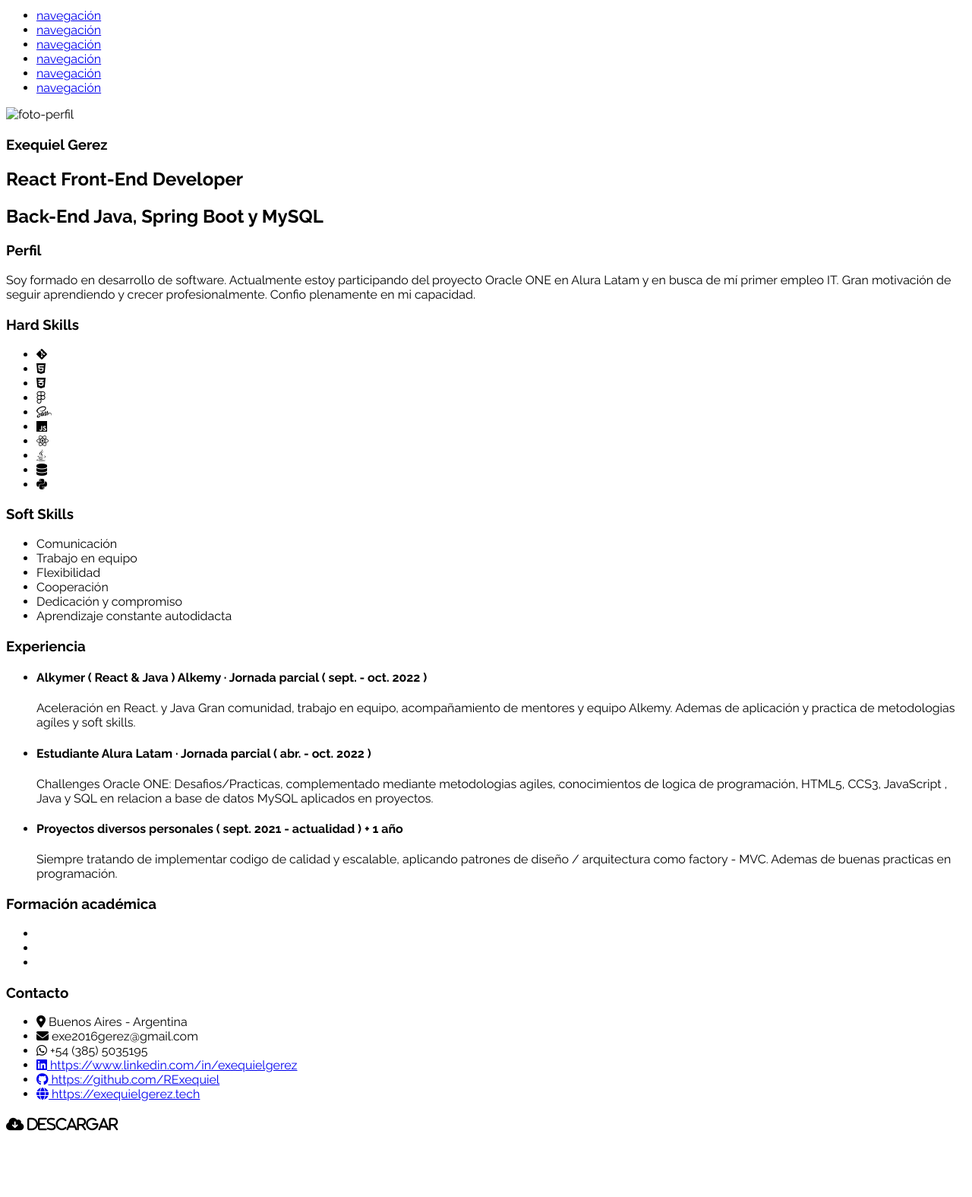
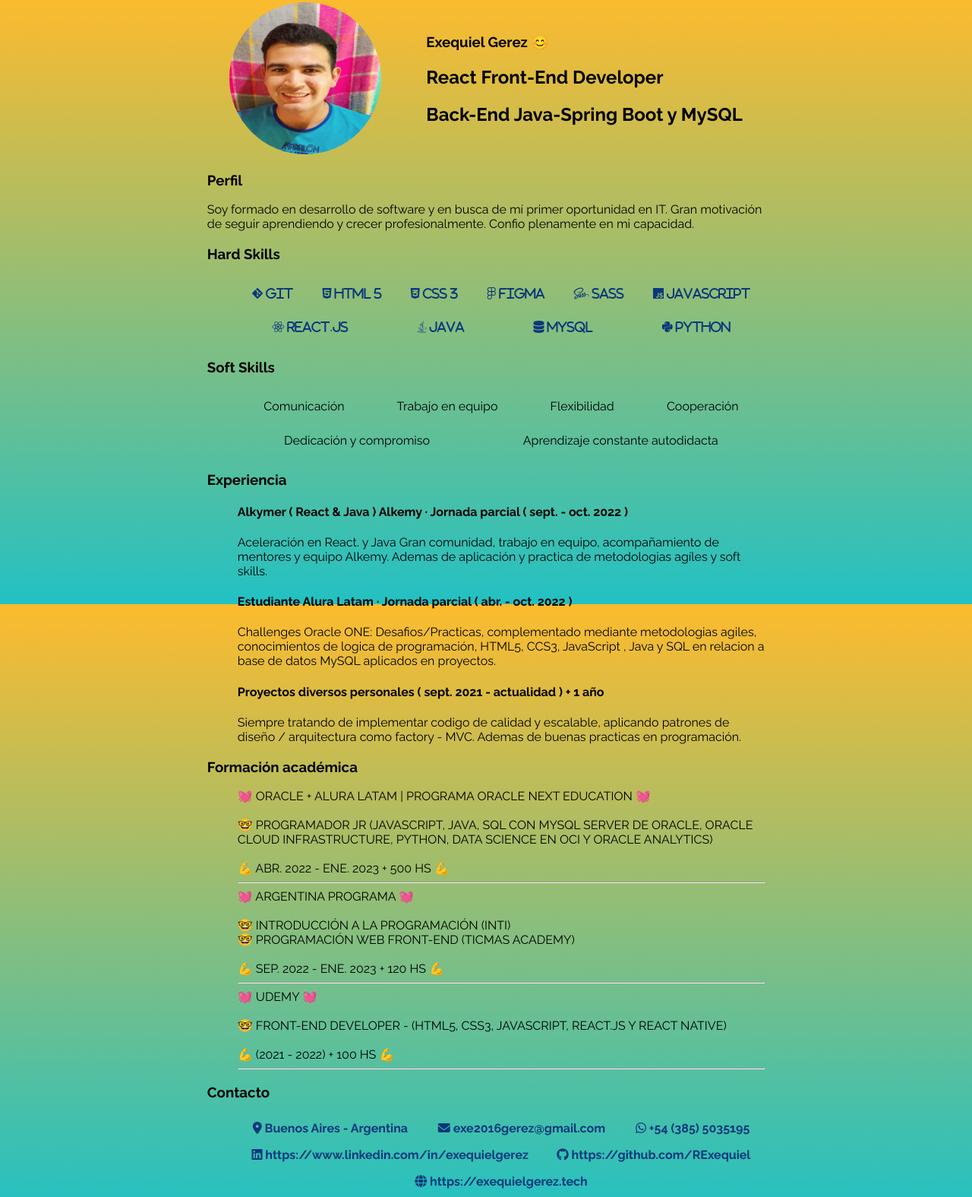
Before and after one commit to RExequiel/Exequiel_Gerez-CV, a plain HTML site: page index.html in a window 1280 px wide. Shown: the part 5-1580 px from the top of the page at 76% size. Before the commit the page ends 1514 px from the top, so only its background shows below. Drawn offline with Linux system fonts and the light colour scheme.

Commit message:
version estatica

```diff
--- /dev/null
+++ b/css/download.css
@@ -0,0 +1,6 @@
+.download {
+    display: flex;
+    align-items: center;
+    justify-content: flex-end;
+    cursor: pointer;
+}
--- /dev/null
+++ b/css/footer/footer.contact.css
@@ -0,0 +1,10 @@
+.footer__contact ul{
+    display: flex;
+    align-items: center;
+    justify-content: space-around;
+    flex-wrap: wrap;
+}
+
+.footer__contact ul li{
+    padding: .5rem .2rem;
+}
--- a/css/global.css
+++ b/css/global.css
@@ -1,3 +1,30 @@
+:root{
+    --primary-color: #0a377b;
+    --secondary-color: #eeeeee;
+}
+
 *{
     font-family: 'Raleway', sans-serif;
+    scroll-behavior: smooth;
 }
+
+body{
+    max-width: 75ch;
+    max-height: 720px;
+    margin: .5rem auto;
+    background: rgb(34,193,195);
+    background: linear-gradient(0deg, rgba(34,193,195,1) 0%, rgba(253,187,45,1) 100%);
+    background-repeat: no-repeat;
+    background-size: cover;
+    background-attachment: fixed;
+}
+
+i, a, footer section ul li{
+    text-decoration: none;
+    color: var(--primary-color);
+    font-weight: bold;
+}
+
+li{
+    list-style-type: none;
+}
--- /dev/null
+++ b/css/header/header.perfil.css
@@ -0,0 +1,14 @@
+.header__article{
+    display: flex;
+    align-items: center;
+    justify-content: space-around;
+}
+
+.header__article--perfil img{
+    height: 200px;
+    width: 200px;
+    background-repeat: no-repeat;
+    background-position: 50%;
+    border-radius: 50%;
+    background-size: 100% auto;
+}
--- /dev/null
+++ b/css/main/main.hardSkills.css
@@ -0,0 +1,10 @@
+.main__aside-col1--hard-skills ul {
+    display: flex;
+    align-items: center;
+    justify-content: space-around;
+    flex-wrap: wrap;
+}
+
+.main__aside-col1--hard-skills ul li {
+    padding: .8rem 1.2rem;
+}
--- /dev/null
+++ b/css/main/main.softSkills.css
@@ -0,0 +1,10 @@
+.main__aside-col1--soft-skills ul {
+    display: flex;
+    align-items: center;
+    justify-content: space-around;
+    flex-wrap: wrap;
+}
+
+.main__aside-col1--soft-skills ul li {
+    padding: .8rem 1.5rem;
+}
--- a/index.html
+++ b/index.html
@@ -6,31 +6,29 @@
     <meta http-equiv="X-UA-Compatible" content="IE=edge" />
     <meta name="viewport" content="width=device-width, initial-scale=1.0" />
     <title>Exequiel Gerez - CV</title>
+    <link rel="shortcut icon" href="./Assets/cv.png" type="image/x-icon">
     <link rel="preconnect" href="https://fonts.googleapis.com"><link rel="preconnect" href="https://fonts.gstatic.com" crossorigin><link href="https://fonts.googleapis.com/css2?family=Raleway:wght@300;400;500;600;700&display=swap" rel="stylesheet">
     <link rel="stylesheet" href="css/global.css">
     <script src="https://kit.fontawesome.com/2821280c26.js" crossorigin="anonymous"></script>
+    <link rel="stylesheet" href="./css/header/header.perfil.css">
+
+    <link rel="stylesheet" href="./css/main/main.hardSkills.css">
+    <link rel="stylesheet" href="./css/main/main.softSkills.css">
+
+    <link rel="stylesheet" href="./css/footer/footer.contact.css">
+    <link rel="stylesheet" href="./css/download.css">
 </head>
 
 <body>
     <header class="header">
-        <nav class="header__nav">
-            <ul class="header__nav--list">
-                <li><a href="#" rel="noopener">navegación</a></li>
-                <li><a href="#" rel="noopener">navegación</a></li>
-                <li><a href="#" rel="noopener">navegación</a></li>
-                <li><a href="#" rel="noopener">navegación</a></li>
-                <li><a href="#" rel="noopener">navegación</a></li>
-                <li><a href="#" rel="noopener">navegación</a></li>
-            </ul>
-        </nav>
         <article class="header__article">
             <section class="header__article--perfil">
-                <img src="" alt="foto-perfil" />
+                <img src="./Assets/perfil.jpeg" alt="foto-perfil" />
             </section>
             <section class="header__article--title">
-                <h1>Exequiel Gerez</h1>
+                <h1>Exequiel Gerez &#128522</h1>
                 <h2>React Front-End Developer</h2>
-                <h2>Back-End Java, Spring Boot y MySQL</h2>
+                <h2>Back-End Java-Spring Boot y MySQL</h2>
             </section>
         </article>
     </header>
@@ -39,23 +37,23 @@
             <section class="main__aside-col1--perfil">
                 <h3>Perfil</h3>
                 <p>
-                    Soy formado en desarrollo de software. Actualmente estoy participando del proyecto Oracle ONE en Alura Latam y en busca de mí primer empleo IT.
+                    Soy formado en desarrollo de software y en busca de mí primer oportunidad en IT.
                     Gran  motivación de seguir aprendiendo y crecer profesionalmente. Confio plenamente en mi capacidad.
                 </p>
             </section>
             <section class="main__aside-col1--hard-skills">
                 <h3>Hard Skills</h3>
                 <ul>
-                    <li><i class="fa-brands fa-git-alt"></i></li>
-                    <li><i class="fa-brands fa-html5"></i></li>
-                    <li><i class="fa-brands fa-css3-alt"></i></li>
-                    <li><i class="fa-brands fa-figma"></i></li>
-                    <li><i class="fa-brands fa-sass"></i></li>
-                    <li><i class="fa-brands fa-js"></i></li>
-                    <li><i class="fa-brands fa-react"></i></li>
-                    <li><i class="fa-brands fa-java"></i></li>
-                    <li><i class="fa-solid fa-database"></i></li>
-                    <li><i class="fa-brands fa-python"></i></li>
+                    <li><i class="fa-brands fa-git-alt"> Git</i></li>
+                    <li><i class="fa-brands fa-html5"> HTML 5</i></li>
+                    <li><i class="fa-brands fa-css3-alt"> CSS 3</i></li>
+                    <li><i class="fa-brands fa-figma"> Figma</i></li>
+                    <li><i class="fa-brands fa-sass"> Sass</i></li>
+                    <li><i class="fa-brands fa-js"> JavaScript</i></li>
+                    <li><i class="fa-brands fa-react"> React.js</i></li>
+                    <li><i class="fa-brands fa-java"> Java</i></li>
+                    <li><i class="fa-solid fa-database"> MySQL</i></li>
+                    <li><i class="fa-brands fa-python"> Python</i></li>
                 </ul>
             </section>
             <section class="main__aside-col1--soft-skills">
@@ -97,12 +95,43 @@
                     </li>
                 </ul>
             </section>
-            <section class="main__article-col2--academic">
+            <section id="academic" class="main__article-col2--academic">
                 <h3>Formación académica</h3>
                 <ul>
-                    <li></li>
-                    <li></li>
-                    <li></li>
+                    <li>
+                        &#128147 ORACLE + ALURA LATAM | PROGRAMA ORACLE NEXT EDUCATION &#128147
+                        <br>
+                        <br>
+                        &#129299 PROGRAMADOR JR (JAVASCRIPT, JAVA, SQL CON MYSQL
+                        SERVER DE ORACLE, ORACLE CLOUD INFRASTRUCTURE,
+                        PYTHON, DATA SCIENCE EN OCI Y ORACLE ANALYTICS)
+                        <br>
+                        <br>
+                        &#128170 ABR. 2022 - ENE. 2023 + 500 HS &#128170
+                        <hr>
+                    </li>
+                    <li>
+                        &#128147 ARGENTINA PROGRAMA &#128147
+                        <br>
+                        <br>
+                        &#129299 INTRODUCCIÓN A LA PROGRAMACIÓN (INTI)
+                        <br>
+                        &#129299 PROGRAMACIÓN WEB FRONT-END (TICMAS ACADEMY)
+                        <br>
+                        <br>
+                        &#128170 SEP. 2022 - ENE. 2023 + 120 HS &#128170
+                        <hr>
+                    </li>
+                    <li>
+                        &#128147 UDEMY &#128147
+                        <br>
+                        <br>
+                        &#129299 FRONT-END DEVELOPER - (HTML5, CSS3, JAVASCRIPT, REACT.JS Y REACT NATIVE)
+                        <br>
+                        <br>
+                        &#128170 (2021 - 2022) + 100 HS &#128170
+                        <hr>
+                    </li>
                 </ul>
             </section>
         </article>
@@ -120,9 +149,8 @@
             </ul>
         </section>
     </footer>
-    <div>
+    <div class="download">
         <h3><i class="fa-solid fa-cloud-arrow-down"> Descargar</i></h3>
     </div>
 </body>
-
 </html>
```
Also changed, not shown: Assets/cv.png (added), Assets/perfil.jpeg (added), css/main/main.academic.css (added), css/main/main.exp.css (added), css/main/main.perfil.css (added).
